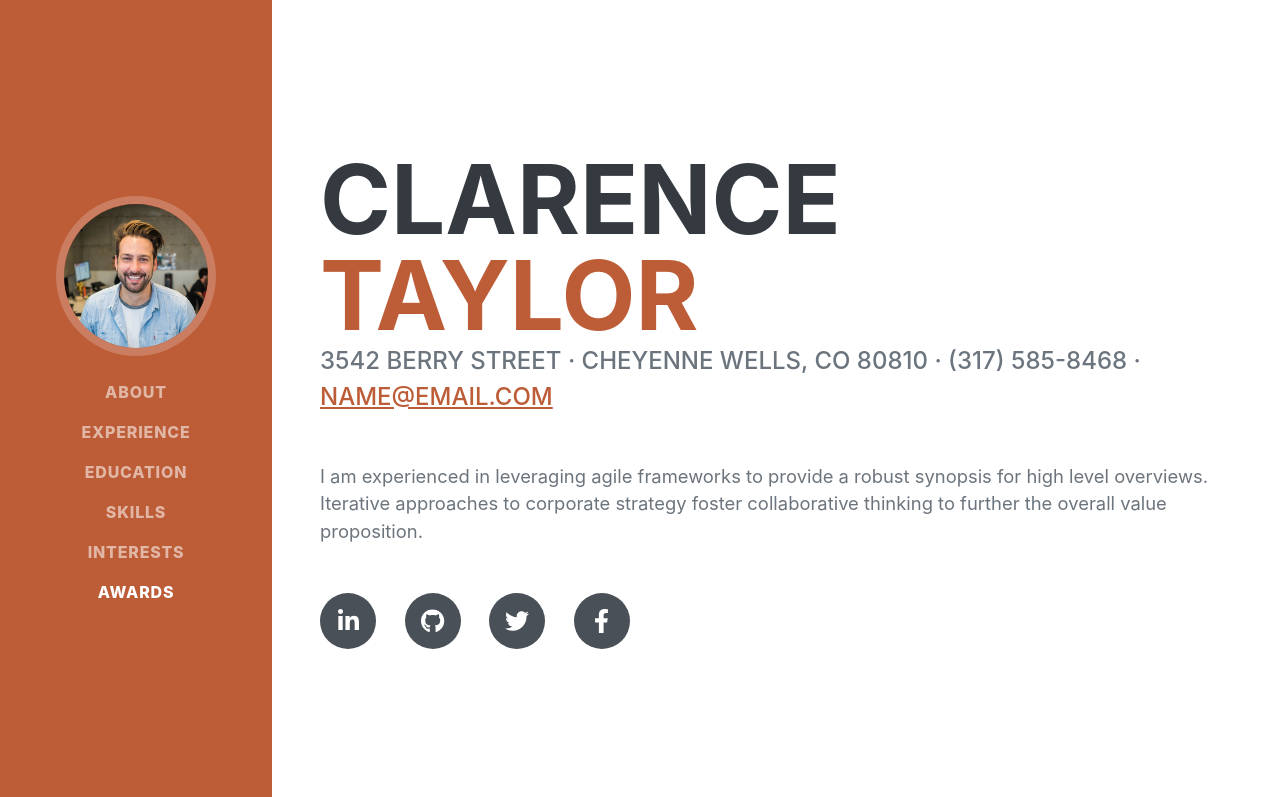
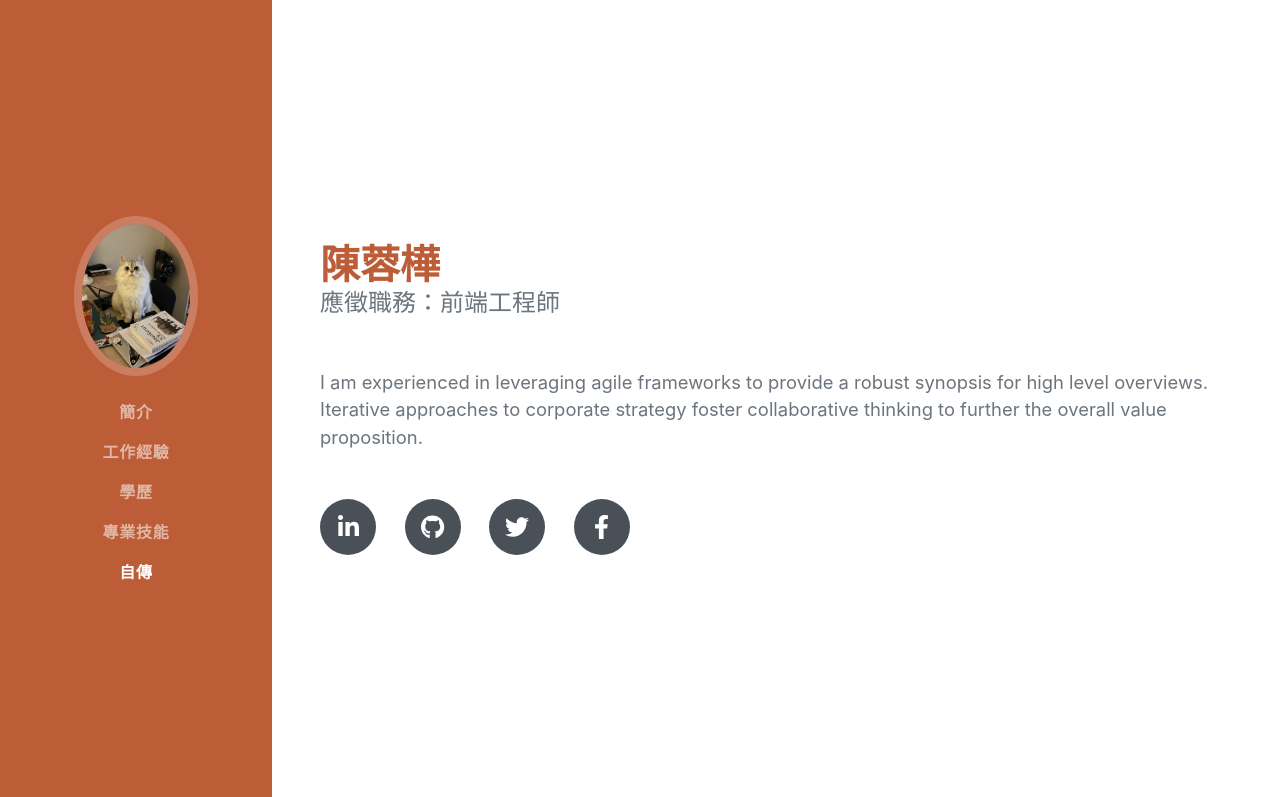
Before and after one commit to cleohua/Cleo_CV, a plain HTML site: page index.html in a window 1280 px wide. Shown: the top 797 px of the page. Drawn offline with nearby package versions, Linux system fonts and the light colour scheme; a web font is replaced by a local one.

Commit message:
修改內容

```diff
--- a/index.html
+++ b/index.html
@@ -1,5 +1,5 @@
 <!DOCTYPE html>
-<html lang="en">
+<html lang="zh-Hant">
     <head>
         <meta charset="utf-8" />
         <meta name="viewport" content="width=device-width, initial-scale=1, shrink-to-fit=no" />
@@ -19,18 +19,18 @@
         <!-- Navigation-->
         <nav class="navbar navbar-expand-lg navbar-dark bg-primary fixed-top" id="sideNav">
             <a class="navbar-brand js-scroll-trigger" href="#page-top">
-                <span class="d-block d-lg-none">Clarence Taylor</span>
-                <span class="d-none d-lg-block"><img class="img-fluid img-profile rounded-circle mx-auto mb-2" src="assets/img/profile.jpg" alt="..." /></span>
+                <!-- <span class="d-block d-lg-none"></span> -->
+                <span class="d-none d-lg-block"><img class="img-fluid img-profile rounded-circle mx-auto mb-2" src="./S__37961734.jpg" alt="..." /></span>
             </a>
             <button class="navbar-toggler" type="button" data-bs-toggle="collapse" data-bs-target="#navbarResponsive" aria-controls="navbarResponsive" aria-expanded="false" aria-label="Toggle navigation"><span class="navbar-toggler-icon"></span></button>
             <div class="collapse navbar-collapse" id="navbarResponsive">
                 <ul class="navbar-nav">
-                    <li class="nav-item"><a class="nav-link js-scroll-trigger" href="#about">About</a></li>
-                    <li class="nav-item"><a class="nav-link js-scroll-trigger" href="#experience">Experience</a></li>
-                    <li class="nav-item"><a class="nav-link js-scroll-trigger" href="#education">Education</a></li>
-                    <li class="nav-item"><a class="nav-link js-scroll-trigger" href="#skills">Skills</a></li>
-                    <li class="nav-item"><a class="nav-link js-scroll-trigger" href="#interests">Interests</a></li>
-                    <li class="nav-item"><a class="nav-link js-scroll-trigger" href="#awards">Awards</a></li>
+                    <li class="nav-item"><a class="nav-link js-scroll-trigger" href="#about">簡介</a></li>
+                    <li class="nav-item"><a class="nav-link js-scroll-trigger" href="#experience">工作經驗</a></li>
+                    <li class="nav-item"><a class="nav-link js-scroll-trigger" href="#education">學歷</a></li>
+                    <li class="nav-item"><a class="nav-link js-scroll-trigger" href="#skills">專業技能</a></li>
+                    <!-- <li class="nav-item"><a class="nav-link js-scroll-trigger" href="#interests">Interests</a></li> -->
+                    <li class="nav-item"><a class="nav-link js-scroll-trigger" href="#awards">自傳</a></li>
                 </ul>
             </div>
         </nav>
@@ -40,12 +40,12 @@
             <section class="resume-section" id="about">
                 <div class="resume-section-content">
                     <h1 class="mb-0">
-                        Clarence
-                        <span class="text-primary">Taylor</span>
+                        <span class="text-primary">陳蓉樺</span>
                     </h1>
                     <div class="subheading mb-5">
-                        3542 Berry Street · Cheyenne Wells, CO 80810 · (317) 585-8468 ·
-                        <a href="mailto:name@email.com">name@email.com</a>
+                        應徵職務：前端工程師
+
+                        <a href="mailto:name@email.com"></a>
                     </div>
                     <p class="lead mb-5">I am experienced in leveraging agile frameworks to provide a robust synopsis for high level overviews. Iterative approaches to corporate strategy foster collaborative thinking to further the overall value proposition.</p>
                     <div class="social-icons">
@@ -161,15 +161,7 @@
                 </div>
             </section>
             <hr class="m-0" />
-            <!-- Interests-->
-            <section class="resume-section" id="interests">
-                <div class="resume-section-content">
-                    <h2 class="mb-5">Interests</h2>
-                    <p>Apart from being a web developer, I enjoy most of my time being outdoors. In the winter, I am an avid skier and novice ice climber. During the warmer months here in Colorado, I enjoy mountain biking, free climbing, and kayaking.</p>
-                    <p class="mb-0">When forced indoors, I follow a number of sci-fi and fantasy genre movies and television shows, I am an aspiring chef, and I spend a large amount of my free time exploring the latest technology advancements in the front-end web development world.</p>
-                </div>
-            </section>
-            <hr class="m-0" />
+
             <!-- Awards-->
             <section class="resume-section" id="awards">
                 <div class="resume-section-content">
```
Also changed, not shown: S__37961734.jpg (added), css/styles.css.
